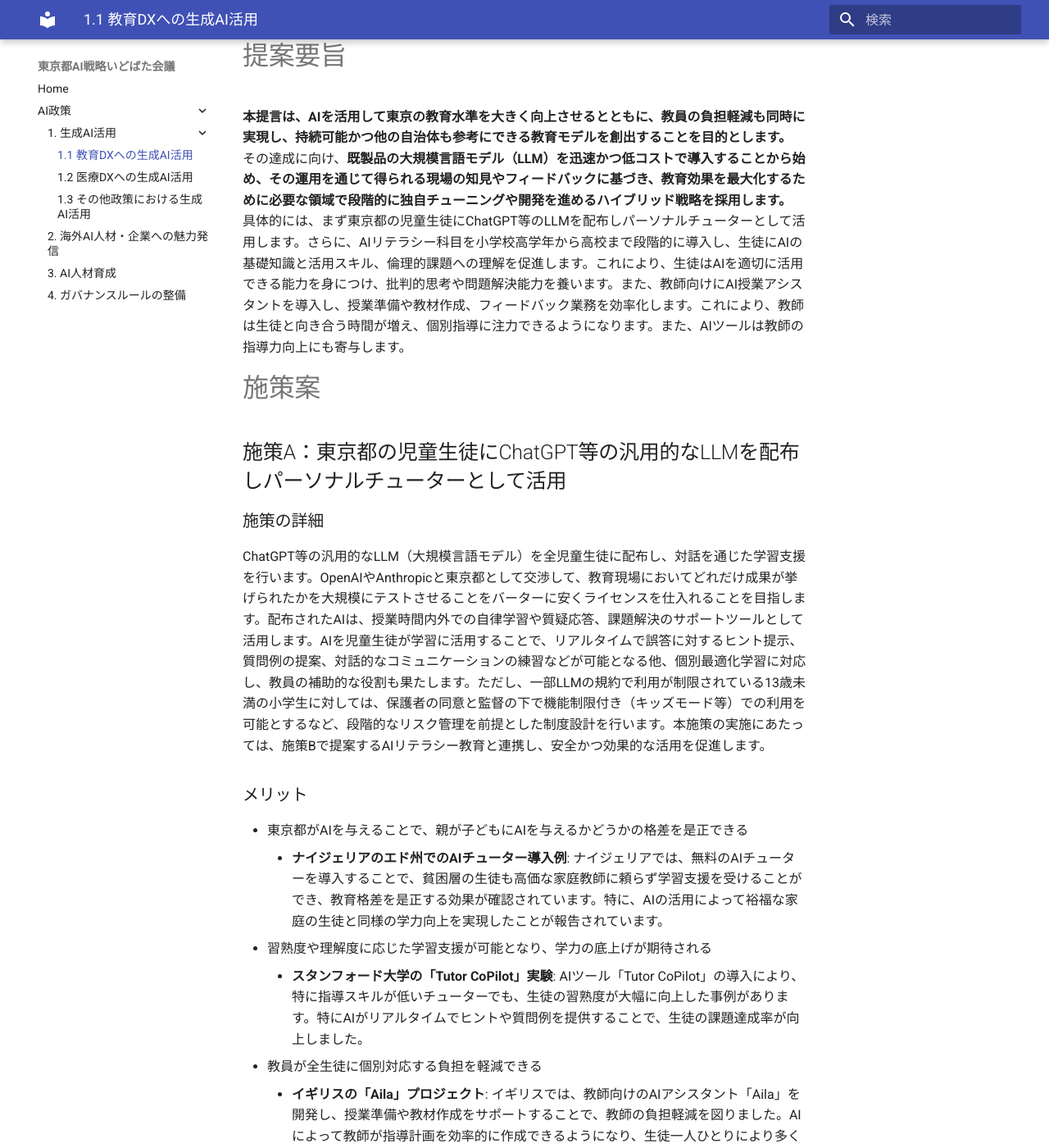
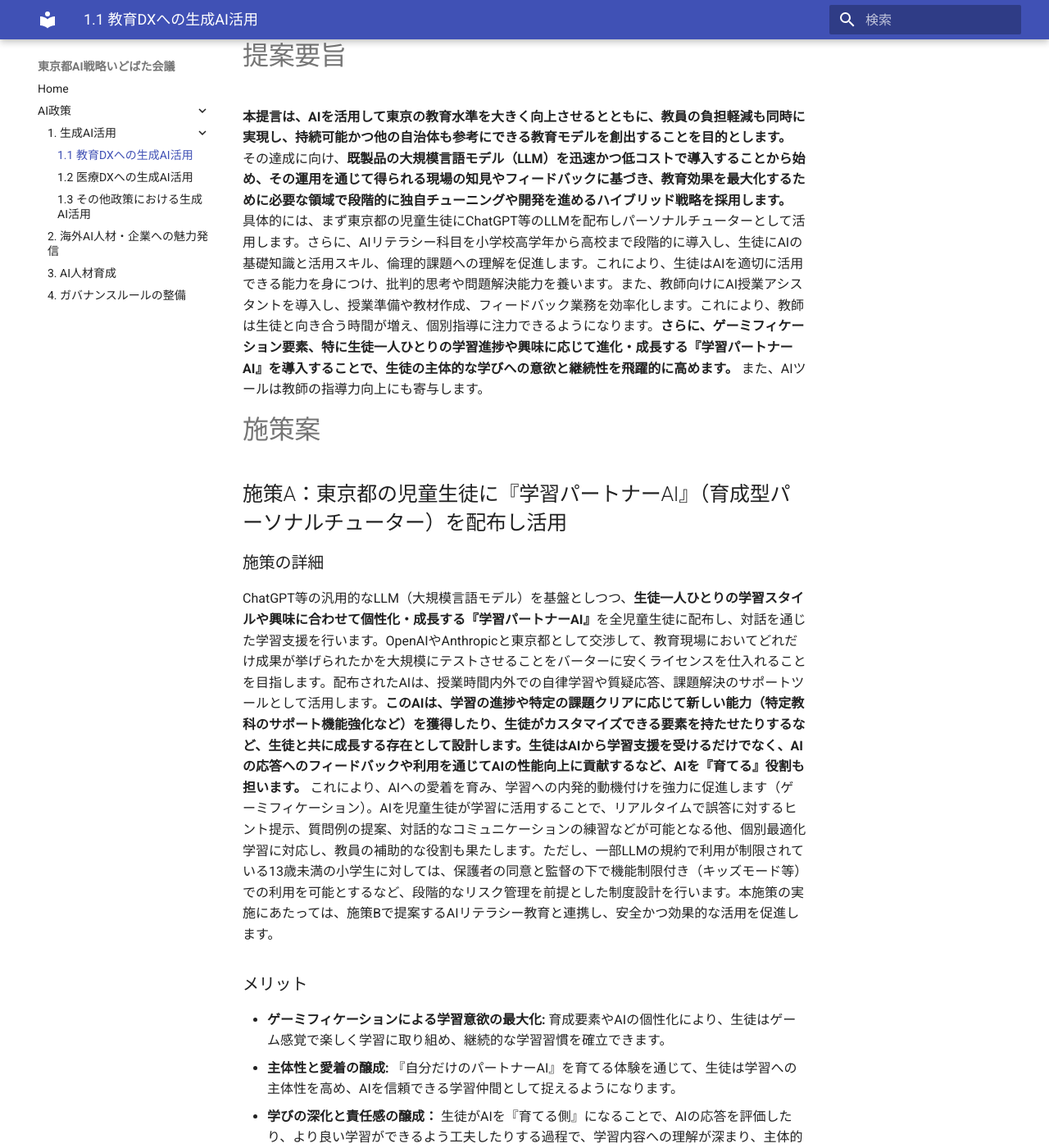
Before and after one commit to takahiroanno2024/2025_ai_idobatakaigi_output, an MkDocs documentation site: the page built from docs/1.1_教育DXへの生成AI活用.md, in a window 1280 px wide and 1400 px high, scrolled down 602 px. Shown: the whole window at 82% size. Built offline with MkDocs 1.6.1 and Material for MkDocs 9.7.7, drawn with Linux system fonts in a browser that asks for light colours; some of the changed text lies outside the part shown.

Commit message:
にーふりさんの提案に基づき、ゲーミフィケーションと学習パートナーAI育成要素を強化

```diff
--- a/docs/1.1_教育DXへの生成AI活用.md
+++ b/docs/1.1_教育DXへの生成AI活用.md
@@ -12,16 +12,19 @@
 本提言の作成にあたり、AIチャット、掲示板、X、YouTube等を通じて有識者の意見を収集し、**文部科学省の「初等中等教育段階における生成 AI の利活用に関するガイドライン」も参照しながら、**教育格差の是正の必要性や、AI活用の有効性、導入にあたってのハードル、プライバシーと監視のバランス、AI導入の優先順位などの論点を検討しました。既に海外ではAIの教育現場に対する影響の研究があり、大きなポテンシャルがあることがわかっています。LLMを配布してパーソナルチューターとして活用、AIに関する教育の拡充、AIによる教員の支援など、3点の施策が有望だと考えられます。
 
 # 提案要旨
-**本提言は、AIを活用して東京の教育水準を大きく向上させるとともに、教員の負担軽減も同時に実現し、持続可能かつ他の自治体も参考にできる教育モデルを創出することを目的とします。** その達成に向け、**既製品の大規模言語モデル（LLM）を迅速かつ低コストで導入することから始め、その運用を通じて得られる現場の知見やフィードバックに基づき、教育効果を最大化するために必要な領域で段階的に独自チューニングや開発を進めるハイブリッド戦略を採用します。** 具体的には、まず東京都の児童生徒にChatGPT等のLLMを配布しパーソナルチューターとして活用します。さらに、AIリテラシー科目を小学校高学年から高校まで段階的に導入し、生徒にAIの基礎知識と活用スキル、倫理的課題への理解を促進します。これにより、生徒はAIを適切に活用できる能力を身につけ、批判的思考や問題解決能力を養います。また、教師向けにAI授業アシスタントを導入し、授業準備や教材作成、フィードバック業務を効率化します。これにより、教師は生徒と向き合う時間が増え、個別指導に注力できるようになります。また、AIツールは教師の指導力向上にも寄与します。
+**本提言は、AIを活用して東京の教育水準を大きく向上させるとともに、教員の負担軽減も同時に実現し、持続可能かつ他の自治体も参考にできる教育モデルを創出することを目的とします。** その達成に向け、**既製品の大規模言語モデル（LLM）を迅速かつ低コストで導入することから始め、その運用を通じて得られる現場の知見やフィードバックに基づき、教育効果を最大化するために必要な領域で段階的に独自チューニングや開発を進めるハイブリッド戦略を採用します。** 具体的には、まず東京都の児童生徒にChatGPT等のLLMを配布しパーソナルチューターとして活用します。さらに、AIリテラシー科目を小学校高学年から高校まで段階的に導入し、生徒にAIの基礎知識と活用スキル、倫理的課題への理解を促進します。これにより、生徒はAIを適切に活用できる能力を身につけ、批判的思考や問題解決能力を養います。また、教師向けにAI授業アシスタントを導入し、授業準備や教材作成、フィードバック業務を効率化します。これにより、教師は生徒と向き合う時間が増え、個別指導に注力できるようになります。**さらに、ゲーミフィケーション要素、特に生徒一人ひとりの学習進捗や興味に応じて進化・成長する『学習パートナーAI』を導入することで、生徒の主体的な学びへの意欲と継続性を飛躍的に高めます。** また、AIツールは教師の指導力向上にも寄与します。
 
 # 施策案
 
-## 施策A：東京都の児童生徒にChatGPT等の汎用的なLLMを配布しパーソナルチューターとして活用
+## 施策A：東京都の児童生徒に『学習パートナーAI』（育成型パーソナルチューター）を配布し活用
 
 ### 施策の詳細
-ChatGPT等の汎用的なLLM（大規模言語モデル）を全児童生徒に配布し、対話を通じた学習支援を行います。OpenAIやAnthropicと東京都として交渉して、教育現場においてどれだけ成果が挙げられたかを大規模にテストさせることをバーターに安くライセンスを仕入れることを目指します。配布されたAIは、授業時間内外での自律学習や質疑応答、課題解決のサポートツールとして活用します。AIを児童生徒が学習に活用することで、リアルタイムで誤答に対するヒント提示、質問例の提案、対話的なコミュニケーションの練習などが可能となる他、個別最適化学習に対応し、教員の補助的な役割も果たします。ただし、一部LLMの規約で利用が制限されている13歳未満の小学生に対しては、保護者の同意と監督の下で機能制限付き（キッズモード等）での利用を可能とするなど、段階的なリスク管理を前提とした制度設計を行います。本施策の実施にあたっては、施策Bで提案するAIリテラシー教育と連携し、安全かつ効果的な活用を促進します。
+ChatGPT等の汎用的なLLM（大規模言語モデル）を基盤としつつ、**生徒一人ひとりの学習スタイルや興味に合わせて個性化・成長する『学習パートナーAI』**を全児童生徒に配布し、対話を通じた学習支援を行います。OpenAIやAnthropicと東京都として交渉して、教育現場においてどれだけ成果が挙げられたかを大規模にテストさせることをバーターに安くライセンスを仕入れることを目指します。配布されたAIは、授業時間内外での自律学習や質疑応答、課題解決のサポートツールとして活用します。**このAIは、学習の進捗や特定の課題クリアに応じて新しい能力（特定教科のサポート機能強化など）を獲得したり、生徒がカスタマイズできる要素を持たせたりするなど、生徒と共に成長する存在として設計します。生徒はAIから学習支援を受けるだけでなく、AIの応答へのフィードバックや利用を通じてAIの性能向上に貢献するなど、AIを『育てる』役割も担います。** これにより、AIへの愛着を育み、学習への内発的動機付けを強力に促進します（ゲーミフィケーション）。AIを児童生徒が学習に活用することで、リアルタイムで誤答に対するヒント提示、質問例の提案、対話的なコミュニケーションの練習などが可能となる他、個別最適化学習に対応し、教員の補助的な役割も果たします。ただし、一部LLMの規約で利用が制限されている13歳未満の小学生に対しては、保護者の同意と監督の下で機能制限付き（キッズモード等）での利用を可能とするなど、段階的なリスク管理を前提とした制度設計を行います。本施策の実施にあたっては、施策Bで提案するAIリテラシー教育と連携し、安全かつ効果的な活用を促進します。
 
 ### メリット
+- **ゲーミフィケーションによる学習意欲の最大化:** 育成要素やAIの個性化により、生徒はゲーム感覚で楽しく学習に取り組め、継続的な学習習慣を確立できます。
+- **主体性と愛着の醸成:** 『自分だけのパートナーAI』を育てる体験を通じて、生徒は学習への主体性を高め、AIを信頼できる学習仲間として捉えるようになります。
+- **学びの深化と責任感の醸成：** 生徒がAIを『育てる側』になることで、AIの応答を評価したり、より良い学習ができるよう工夫したりする過程で、学習内容への理解が深まり、主体的な学びへの責任感が育まれます。
 - 東京都がAIを与えることで、親が子どもにAIを与えるかどうかの格差を是正できる
     - **ナイジェリアのエド州でのAIチューター導入例**: ナイジェリアでは、無料のAIチューターを導入することで、貧困層の生徒も高価な家庭教師に頼らず学習支援を受けることができ、教育格差を是正する効果が確認されています。特に、AIの活用によって裕福な家庭の生徒と同様の学力向上を実現したことが報告されています。
 - 習熟度や理解度に応じた学習支援が可能となり、学力の底上げが期待される
@@ -112,7 +115,7 @@ ChatGPT等の汎用的なLLM（大規模言語モデル）を全児童生徒に
 ## 施策D：学習特化型AIアプリケーションの導入と活用支援
 
 ### 施策の詳細
-国内外で開発されている、特定の教科や学習目的（例：数学、英会話、プログラミング、作文支援等）に特化した優れたAIアプリケーション（例：coconote、Gizmo等）を東京都が調査・選定し、学校現場への導入を支援します。有効性の高いアプリについては、ライセンスの一括購入なども検討し、全校での活用を目指します。導入にあたっては、教員向けの研修やサポートも提供します。
+国内外で開発されている、特定の教科や学習目的（例：数学、英会話、プログラミング、作文支援等）に特化した優れたAIアプリケーション（例：coconote、Gizmo等）を東京都が調査・選定し、学校現場への導入を支援します。**特に、学習進捗に応じたレベルアップ、ポイント獲得、キャラクター育成など、生徒の知的好奇心と競争心を健全に刺激する高度なゲーミフィケーション要素を持つアプリを重視します。**有効性の高いアプリについては、ライセンスの一括購入なども検討し、全校での活用を目指します。導入にあたっては、教員向けの研修やサポートも提供します。
 
 ### メリット
 - 特定分野の学習効率を大幅に向上させる
```
